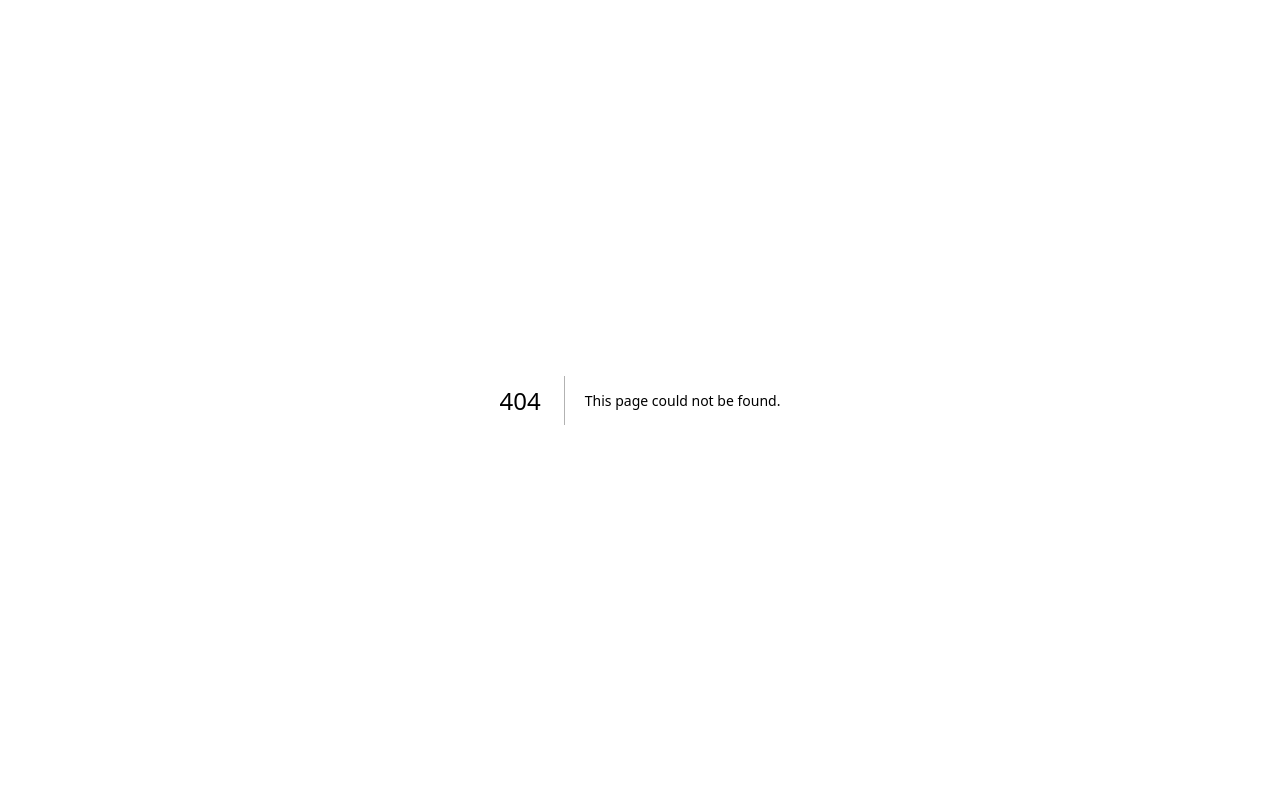
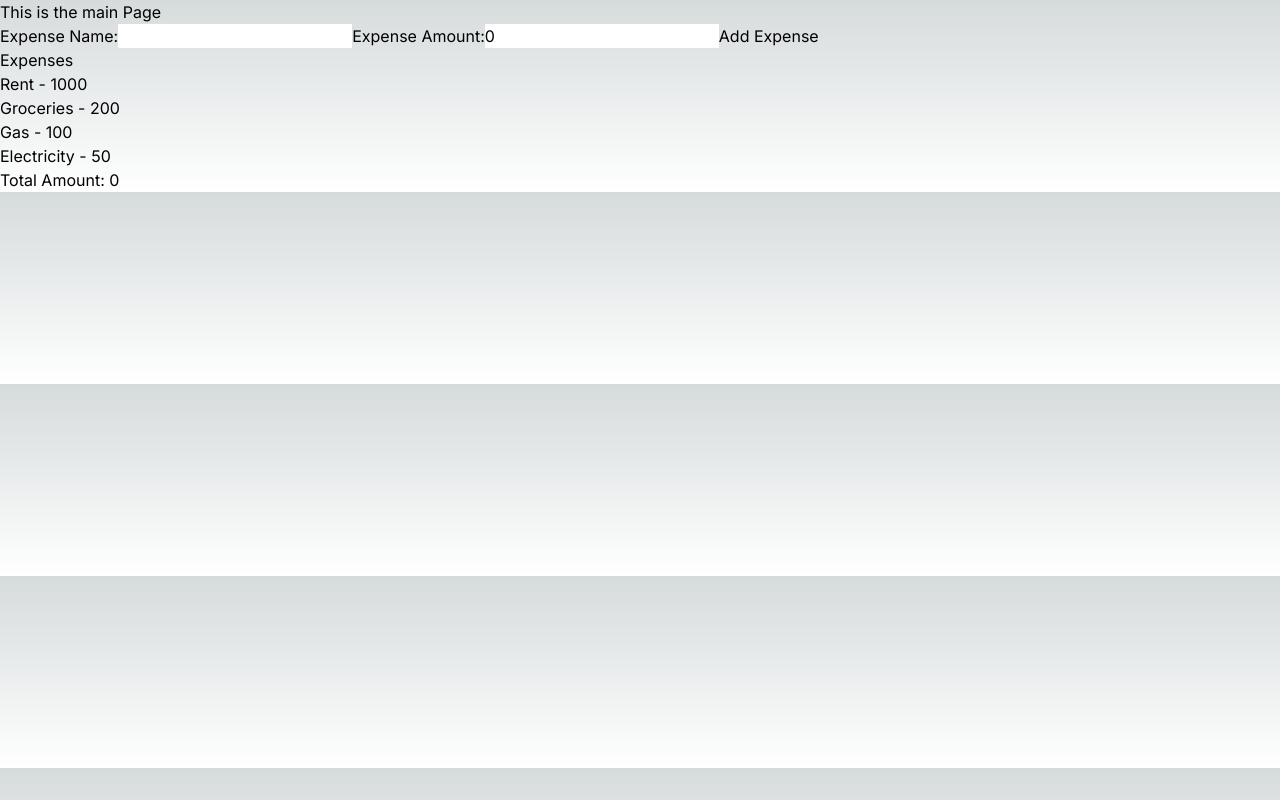
Before and after one commit to ShelynDM/expense-calculator, a Next.js app: page /components in a window 1280 px wide. Before the commit this address had no page. Built offline with nearby package versions, Linux system fonts and the light colour scheme.

Commit message:
first commit

```diff
--- /dev/null
+++ b/app/components/expense-list.json
@@ -0,0 +1,18 @@
+[
+    {
+        "expenseName": "Rent",
+        "amount": 1000
+    },
+    {
+        "expenseName": "Groceries",
+        "amount": 200
+    },
+    {
+        "expenseName": "Gas",
+        "amount": 100
+    },
+    {
+        "expenseName": "Electricity",
+        "amount": 50
+    }
+]
--- /dev/null
+++ b/app/components/page.js
@@ -0,0 +1,61 @@
+"use client";
+import { useState } from "react";
+import ExpenseList from "./expense-list";
+
+
+export default function Page() {
+    //add code to be able to add another expense name and amount to the json file
+    const [expense, setExpense] = useState(ExpenseList);
+    const [expenseName, setExpenseName] = useState("");
+    const [expenseAmount, setExpenseAmount] = useState(0);
+    const [totalAmount, setTotalAmount] = useState(0);
+
+    function handleAddExpense(newExpense) {
+        setExpense([...ExpenseList, newExpense]);
+
+    }
+    const handleSubmit = (e) => {
+        e.preventDefault();
+        const newExpense = { expenseName: expenseName, amount: expenseAmount };
+        handleAddExpense(newExpense);
+
+        const totalAmount = expense.reduce((total, expense) => total + expense.amount, 0);
+        setTotalAmount(totalAmount + expenseAmount);
+
+
+        setExpenseName("");
+        setExpenseAmount(0);
+    }
+
+  return (
+    <div>
+        This is the main Page
+        <form onSubmit={handleSubmit}>
+            <label>
+                Expense Name:
+                <input className=" text-black" type="text" value={expenseName} onChange={(e) => setExpenseName(e.target.value)} />
+            </label>
+            <label>
+                Expense Amount:
+                <input className=" text-black" type='number' value={expenseAmount} onChange={(e) => setExpenseAmount(parseFloat(e.target.value))} />
+            </label>
+            <button type="submit">Add Expense</button>
+        </form>
+            <h2>Expenses</h2>
+            <ul>
+                {expense.map((expense, index) => {
+                    return (
+                        <li key={index}>
+                            {expense.expenseName} - {expense.amount}
+                        </li>
+                    );
+                })}
+            </ul>
+        <div>
+            <h2>Total Amount: {totalAmount}</h2>
+        </div>
+
+
+    </div>
+  );
+}
--- a/app/page.js
+++ b/app/page.js
@@ -1,113 +1,9 @@
-import Image from "next/image";
+import Link from 'next/link';
 
-export default function Home() {
+export default function Page() {
   return (
-    <main className="flex min-h-screen flex-col items-center justify-between p-24">
-      <div className="z-10 max-w-5xl w-full items-center justify-between font-mono text-sm lg:flex">
-        <p className="fixed left-0 top-0 flex w-full justify-center border-b border-gray-300 bg-gradient-to-b from-zinc-200 pb-6 pt-8 backdrop-blur-2xl dark:border-neutral-800 dark:bg-zinc-800/30 dark:from-inherit lg:static lg:w-auto  lg:rounded-xl lg:border lg:bg-gray-200 lg:p-4 lg:dark:bg-zinc-800/30">
-          Get started by editing&nbsp;
-          <code className="font-mono font-bold">app/page.js</code>
-        </p>
-        <div className="fixed bottom-0 left-0 flex h-48 w-full items-end justify-center bg-gradient-to-t from-white via-white dark:from-black dark:via-black lg:static lg:h-auto lg:w-auto lg:bg-none">
-          <a
-            className="pointer-events-none flex place-items-center gap-2 p-8 lg:pointer-events-auto lg:p-0"
-            href="https://vercel.com?utm_source=create-next-app&utm_medium=appdir-template&utm_campaign=create-next-app"
-            target="_blank"
-            rel="noopener noreferrer"
-          >
-            By{" "}
-            <Image
-              src="/vercel.svg"
-              alt="Vercel Logo"
-              className="dark:invert"
-              width={100}
-              height={24}
-              priority
-            />
-          </a>
-        </div>
-      </div>
-
-      <div className="relative flex place-items-center before:absolute before:h-[300px] before:w-full sm:before:w-[480px] before:-translate-x-1/2 before:rounded-full before:bg-gradient-radial before:from-white before:to-transparent before:blur-2xl before:content-[''] after:absolute after:-z-20 after:h-[180px] after:w-full sm:after:w-[240px] after:translate-x-1/3 after:bg-gradient-conic after:from-sky-200 after:via-blue-200 after:blur-2xl after:content-[''] before:dark:bg-gradient-to-br before:dark:from-transparent before:dark:to-blue-700 before:dark:opacity-10 after:dark:from-sky-900 after:dark:via-[#0141ff] after:dark:opacity-40 before:lg:h-[360px] z-[-1]">
-        <Image
-          className="relative dark:drop-shadow-[0_0_0.3rem_#ffffff70] dark:invert"
-          src="/next.svg"
-          alt="Next.js Logo"
-          width={180}
-          height={37}
-          priority
-        />
-      </div>
-
-      <div className="mb-32 grid text-center lg:max-w-5xl lg:w-full lg:mb-0 lg:grid-cols-4 lg:text-left">
-        <a
-          href="https://nextjs.org/docs?utm_source=create-next-app&utm_medium=appdir-template&utm_campaign=create-next-app"
-          className="group rounded-lg border border-transparent px-5 py-4 transition-colors hover:border-gray-300 hover:bg-gray-100 hover:dark:border-neutral-700 hover:dark:bg-neutral-800/30"
-          target="_blank"
-          rel="noopener noreferrer"
-        >
-          <h2 className={`mb-3 text-2xl font-semibold`}>
-            Docs{" "}
-            <span className="inline-block transition-transform group-hover:translate-x-1 motion-reduce:transform-none">
-              -&gt;
-            </span>
-          </h2>
-          <p className={`m-0 max-w-[30ch] text-sm opacity-50`}>
-            Find in-depth information about Next.js features and API.
-          </p>
-        </a>
-
-        <a
-          href="https://nextjs.org/learn?utm_source=create-next-app&utm_medium=appdir-template-tw&utm_campaign=create-next-app"
-          className="group rounded-lg border border-transparent px-5 py-4 transition-colors hover:border-gray-300 hover:bg-gray-100 hover:dark:border-neutral-700 hover:dark:bg-neutral-800 hover:dark:bg-opacity-30"
-          target="_blank"
-          rel="noopener noreferrer"
-        >
-          <h2 className={`mb-3 text-2xl font-semibold`}>
-            Learn{" "}
-            <span className="inline-block transition-transform group-hover:translate-x-1 motion-reduce:transform-none">
-              -&gt;
-            </span>
-          </h2>
-          <p className={`m-0 max-w-[30ch] text-sm opacity-50`}>
-            Learn about Next.js in an interactive course with&nbsp;quizzes!
-          </p>
-        </a>
-
-        <a
-          href="https://vercel.com/templates?framework=next.js&utm_source=create-next-app&utm_medium=appdir-template&utm_campaign=create-next-app"
-          className="group rounded-lg border border-transparent px-5 py-4 transition-colors hover:border-gray-300 hover:bg-gray-100 hover:dark:border-neutral-700 hover:dark:bg-neutral-800/30"
-          target="_blank"
-          rel="noopener noreferrer"
-        >
-          <h2 className={`mb-3 text-2xl font-semibold`}>
-            Templates{" "}
-            <span className="inline-block transition-transform group-hover:translate-x-1 motion-reduce:transform-none">
-              -&gt;
-            </span>
-          </h2>
-          <p className={`m-0 max-w-[30ch] text-sm opacity-50`}>
-            Explore starter templates for Next.js.
-          </p>
-        </a>
-
-        <a
-          href="https://vercel.com/new?utm_source=create-next-app&utm_medium=appdir-template&utm_campaign=create-next-app"
-          className="group rounded-lg border border-transparent px-5 py-4 transition-colors hover:border-gray-300 hover:bg-gray-100 hover:dark:border-neutral-700 hover:dark:bg-neutral-800/30"
-          target="_blank"
-          rel="noopener noreferrer"
-        >
-          <h2 className={`mb-3 text-2xl font-semibold`}>
-            Deploy{" "}
-            <span className="inline-block transition-transform group-hover:translate-x-1 motion-reduce:transform-none">
-              -&gt;
-            </span>
-          </h2>
-          <p className={`m-0 max-w-[30ch] text-sm opacity-50 text-balance`}>
-            Instantly deploy your Next.js site to a shareable URL with Vercel.
-          </p>
-        </a>
-      </div>
-    </main>
+    <div>
+      <Link href="components">Start</Link>
+    </div>
   );
 }
```
